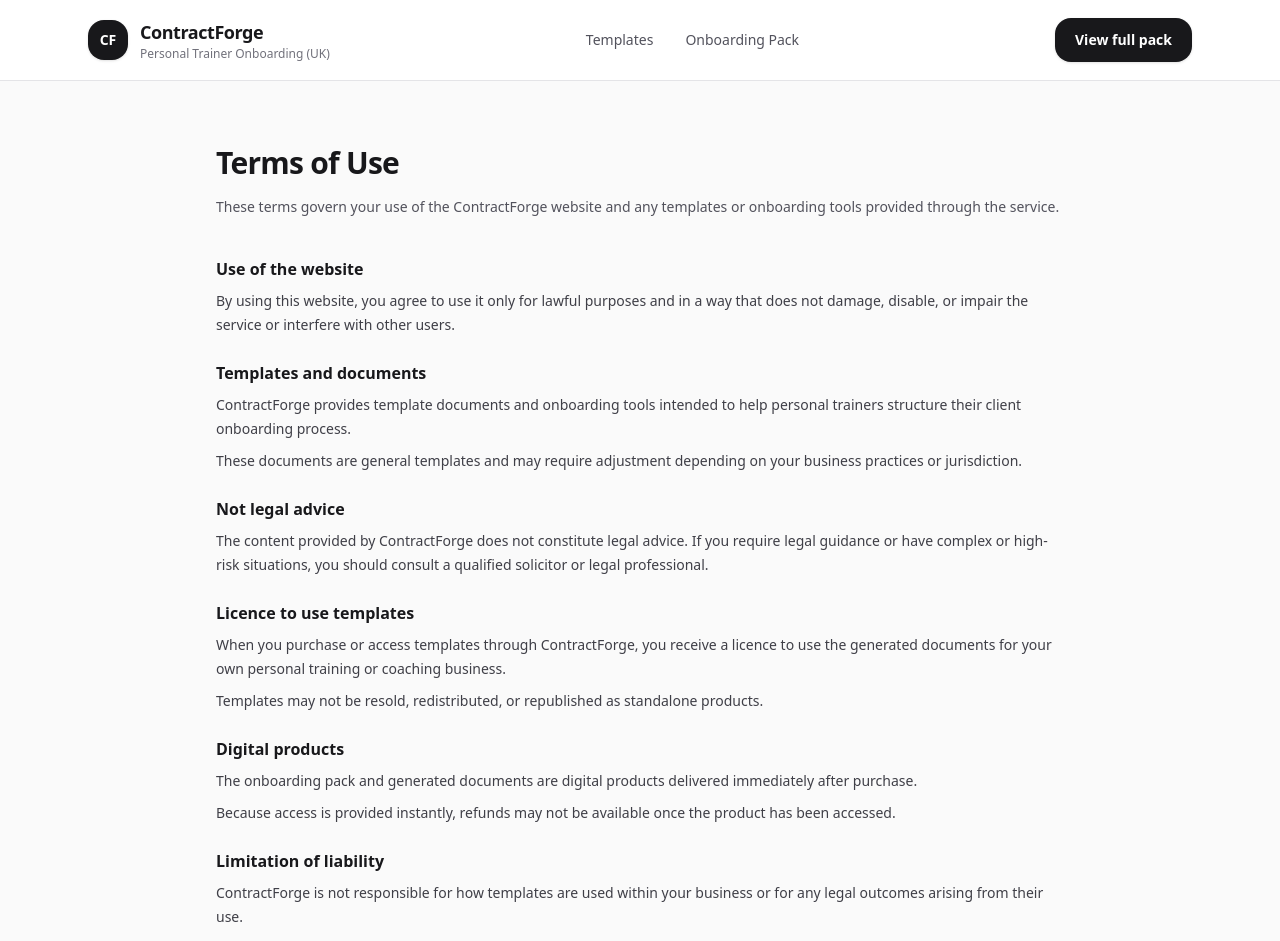
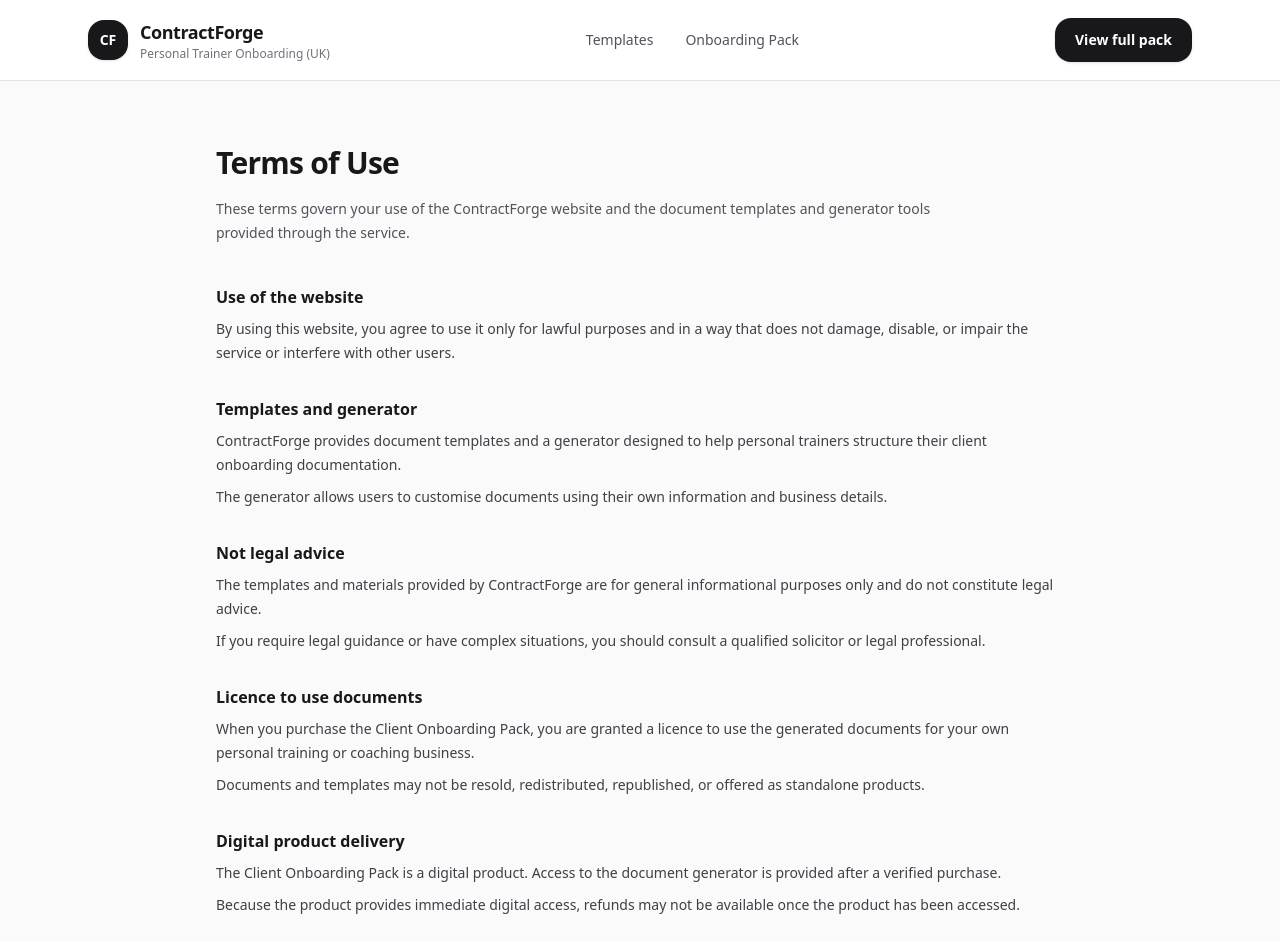
Before and after one commit to Bilaalsid99/contractforge, a Next.js app: page /terms in a window 1280 px wide. Shown: the top 941 px of the page. Built offline with nearby package versions, Linux system fonts and the light colour scheme.

Commit message:
Polish legal pages and restore email flow before deployment

```diff
--- a/src/app/contact/page.tsx
+++ b/src/app/contact/page.tsx
@@ -1,43 +1,55 @@
 export default function ContactPage() {
   return (
     <div className="mx-auto max-w-4xl px-4 py-12 sm:px-6 sm:py-16">
-      <h1 className="text-3xl font-bold tracking-tight text-zinc-900">
-        Contact
-      </h1>
+      <div className="max-w-2xl">
+        <h1 className="text-3xl font-bold tracking-tight text-zinc-900">
+          Contact
+        </h1>
 
-      <p className="mt-4 max-w-2xl text-sm leading-6 text-zinc-600">
-        If you have a question about the onboarding pack, checkout, template
-        access, or anything else related to ContractForge, get in touch.
-      </p>
+        <p className="mt-4 text-sm leading-6 text-zinc-600">
+          If you have a question about the Client Onboarding Pack, payment,
+          access to the generator, or using your documents, get in touch.
+        </p>
+      </div>
 
       <div className="mt-10 grid gap-6 md:grid-cols-2">
         <div className="rounded-2xl border border-zinc-200 bg-white p-6 shadow-sm">
           <h2 className="text-base font-semibold text-zinc-900">Support</h2>
           <p className="mt-2 text-sm leading-6 text-zinc-600">
-            For product questions, purchase issues, access problems, or general
-            support, contact:
+            For product questions, purchase issues, restore-access requests, or
+            general support, contact:
           </p>
           <p className="mt-4 text-sm font-semibold text-zinc-900">
             support@contractforge.co.uk
           </p>
+          <p className="mt-2 text-xs leading-5 text-zinc-500">
+            Please contact us from, or mention, the email address used at
+            checkout where possible.
+          </p>
         </div>
 
         <div className="rounded-2xl border border-zinc-200 bg-white p-6 shadow-sm">
-          <h2 className="text-base font-semibold text-zinc-900">What to include</h2>
+          <h2 className="text-base font-semibold text-zinc-900">
+            What to include
+          </h2>
           <p className="mt-2 text-sm leading-6 text-zinc-600">
-            To help resolve your issue faster, include a short description of the
-            problem and the email address used during checkout or template request.
+            To help resolve your issue faster, include a short description of
+            the problem, what happened, and the email address used during
+            checkout.
           </p>
         </div>
       </div>
 
       <div className="mt-8 rounded-2xl border border-zinc-200 bg-zinc-50 p-6 shadow-sm">
-        <h2 className="text-base font-semibold text-zinc-900">Common reasons to contact us</h2>
+        <h2 className="text-base font-semibold text-zinc-900">
+          Common reasons to contact us
+        </h2>
         <ul className="mt-3 list-disc space-y-2 pl-5 text-sm leading-6 text-zinc-600">
-          <li>Questions about what is included in the onboarding pack</li>
+          <li>Questions about what is included in the Client Onboarding Pack</li>
           <li>Checkout or payment confirmation issues</li>
           <li>Problems accessing the generator after purchase</li>
-          <li>General support about using the templates</li>
+          <li>Restore-access requests after losing access on a device</li>
+          <li>General support about using the generated documents</li>
         </ul>
       </div>
     </div>
--- a/src/app/privacy/page.tsx
+++ b/src/app/privacy/page.tsx
@@ -1,73 +1,106 @@
 export default function PrivacyPage() {
   return (
     <div className="mx-auto max-w-4xl px-4 py-12 sm:px-6 sm:py-16">
-      <h1 className="text-3xl font-bold tracking-tight text-zinc-900">
-        Privacy Policy
-      </h1>
+      <div className="max-w-3xl">
+        <h1 className="text-3xl font-bold tracking-tight text-zinc-900">
+          Privacy Policy
+        </h1>
 
-      <p className="mt-4 text-sm text-zinc-600">
-        This privacy policy explains how ContractForge collects and uses
-        information when you use this website.
-      </p>
+        <p className="mt-4 text-sm leading-6 text-zinc-600">
+          This privacy policy explains how ContractForge collects, uses, and
+          handles limited information when you use this website, purchase the
+          Client Onboarding Pack, or access the document generator.
+        </p>
+      </div>
 
-      <section className="mt-10 space-y-6 text-sm text-zinc-700 leading-6">
+      <section className="mt-10 space-y-8 text-sm leading-6 text-zinc-700">
         <div>
           <h2 className="text-base font-semibold text-zinc-900">
             Information we collect
           </h2>
           <p className="mt-2">
-            ContractForge may collect limited information when you interact
-            with the website, including:
+            ContractForge may collect limited information when you interact with
+            the website, including:
           </p>
-          <ul className="mt-2 list-disc pl-5 space-y-1">
-            <li>Email address when requesting free templates</li>
-            <li>Basic usage data such as page visits</li>
-            <li>Payment confirmation information from Stripe</li>
+          <ul className="mt-3 list-disc space-y-2 pl-5">
+            <li>Contact details you provide, such as your email address</li>
+            <li>Basic website usage information, such as page visits</li>
+            <li>
+              Checkout and purchase-related information needed to verify access
+              after payment
+            </li>
           </ul>
         </div>
 
         <div>
           <h2 className="text-base font-semibold text-zinc-900">
-            Generator form data
+            Generator data
           </h2>
           <p className="mt-2">
-            Information entered into the onboarding generator (such as trainer
-            name, business name, or cancellation terms) is stored locally in
-            your browser using local storage.
+            Information entered into the generator, such as trainer name,
+            business name, session details, and policy terms, is intended to be
+            used to create your documents.
           </p>
           <p className="mt-2">
-            ContractForge does not store generator draft data on its servers.
+            Draft generator data may be stored locally in your browser on your
+            device to support your use of the generator.
+          </p>
+          <p className="mt-2">
+            ContractForge does not intend to store your generator draft content
+            on its own servers as part of the normal document creation flow.
           </p>
         </div>
 
         <div>
           <h2 className="text-base font-semibold text-zinc-900">
-            Payments
+            Payments and checkout
           </h2>
           <p className="mt-2">
-            Payments are processed securely by Stripe. ContractForge does not
-            store your payment card details.
+            Payments are processed by Stripe. ContractForge does not store your
+            full card details.
+          </p>
+          <p className="mt-2">
+            We may use limited checkout-related information, such as purchase
+            status and the email address used during checkout, to confirm access
+            to the purchased product and help with support or restore-access
+            requests.
           </p>
         </div>
 
         <div>
           <h2 className="text-base font-semibold text-zinc-900">
-            Email delivery
+            Cookies and access control
           </h2>
           <p className="mt-2">
-            Free template downloads may be delivered by email. Email delivery
-            services may temporarily process your email address to send the
-            requested content.
+            ContractForge may use cookies or similar browser-based mechanisms to
+            remember whether access has been granted after a verified purchase
+            and to support access to protected areas of the site.
           </p>
         </div>
 
         <div>
           <h2 className="text-base font-semibold text-zinc-900">
-            Data use
+            Email communications
+          </h2>
+          <p className="mt-2">
+            We may use your email address to respond to support requests, help
+            with access issues, or send restore-access links or related service
+            emails connected to your purchase.
+          </p>
+          <p className="mt-2">
+            If free resources or template requests are offered on the site, your
+            email address may also be used to deliver that requested content.
+          </p>
+        </div>
+
+        <div>
+          <h2 className="text-base font-semibold text-zinc-900">
+            How we use information
           </h2>
           <p className="mt-2">
             Information collected through the website is used only to operate
-            the service, deliver requested content, and process purchases.
+            the service, process purchases, verify access, provide support, and
+            deliver requested content.
           </p>
         </div>
 
@@ -76,8 +109,8 @@
             Contact
           </h2>
           <p className="mt-2">
-            If you have questions about this privacy policy, you can contact us
-            via the contact page.
+            If you have questions about this privacy policy, please use the
+            contact page.
           </p>
         </div>
       </section>
--- a/src/app/terms/page.tsx
+++ b/src/app/terms/page.tsx
@@ -1,16 +1,18 @@
 export default function TermsPage() {
   return (
     <div className="mx-auto max-w-4xl px-4 py-12 sm:px-6 sm:py-16">
-      <h1 className="text-3xl font-bold tracking-tight text-zinc-900">
-        Terms of Use
-      </h1>
+      <div className="max-w-3xl">
+        <h1 className="text-3xl font-bold tracking-tight text-zinc-900">
+          Terms of Use
+        </h1>
 
-      <p className="mt-4 text-sm text-zinc-600">
-        These terms govern your use of the ContractForge website and any
-        templates or onboarding tools provided through the service.
-      </p>
+        <p className="mt-4 text-sm leading-6 text-zinc-600">
+          These terms govern your use of the ContractForge website and the
+          document templates and generator tools provided through the service.
+        </p>
+      </div>
 
-      <section className="mt-10 space-y-6 text-sm leading-6 text-zinc-700">
+      <section className="mt-10 space-y-8 text-sm leading-6 text-zinc-700">
         <div>
           <h2 className="text-base font-semibold text-zinc-900">
             Use of the website
@@ -24,16 +26,16 @@
 
         <div>
           <h2 className="text-base font-semibold text-zinc-900">
-            Templates and documents
+            Templates and generator
           </h2>
           <p className="mt-2">
-            ContractForge provides template documents and onboarding tools
-            intended to help personal trainers structure their client
-            onboarding process.
+            ContractForge provides document templates and a generator designed
+            to help personal trainers structure their client onboarding
+            documentation.
           </p>
           <p className="mt-2">
-            These documents are general templates and may require adjustment
-            depending on your business practices or jurisdiction.
+            The generator allows users to customise documents using their own
+            information and business details.
           </p>
         </div>
 
@@ -42,39 +44,42 @@
             Not legal advice
           </h2>
           <p className="mt-2">
-            The content provided by ContractForge does not constitute legal
-            advice. If you require legal guidance or have complex or
-            high-risk situations, you should consult a qualified solicitor
-            or legal professional.
+            The templates and materials provided by ContractForge are for
+            general informational purposes only and do not constitute legal
+            advice.
+          </p>
+          <p className="mt-2">
+            If you require legal guidance or have complex situations, you should
+            consult a qualified solicitor or legal professional.
           </p>
         </div>
 
         <div>
           <h2 className="text-base font-semibold text-zinc-900">
-            Licence to use templates
+            Licence to use documents
           </h2>
           <p className="mt-2">
-            When you purchase or access templates through ContractForge,
-            you receive a licence to use the generated documents for your
-            own personal training or coaching business.
+            When you purchase the Client Onboarding Pack, you are granted a
+            licence to use the generated documents for your own personal
+            training or coaching business.
           </p>
           <p className="mt-2">
-            Templates may not be resold, redistributed, or republished as
-            standalone products.
+            Documents and templates may not be resold, redistributed,
+            republished, or offered as standalone products.
           </p>
         </div>
 
         <div>
           <h2 className="text-base font-semibold text-zinc-900">
-            Digital products
+            Digital product delivery
           </h2>
           <p className="mt-2">
-            The onboarding pack and generated documents are digital
-            products delivered immediately after purchase.
+            The Client Onboarding Pack is a digital product. Access to the
+            document generator is provided after a verified purchase.
           </p>
           <p className="mt-2">
-            Because access is provided instantly, refunds may not be
-            available once the product has been accessed.
+            Because the product provides immediate digital access, refunds may
+            not be available once the product has been accessed.
           </p>
         </div>
 
@@ -83,14 +88,12 @@
             Limitation of liability
           </h2>
           <p className="mt-2">
-            ContractForge is not responsible for how templates are used
-            within your business or for any legal outcomes arising from
-            their use.
+            ContractForge is not responsible for how templates are used within
+            your business or for any legal outcomes arising from their use.
           </p>
           <p className="mt-2">
-            You remain responsible for ensuring that your client agreements
-            and onboarding processes comply with applicable laws and
-            regulations.
+            You remain responsible for ensuring that your client agreements and
+            onboarding processes comply with applicable laws and regulations.
           </p>
         </div>
 
@@ -99,9 +102,9 @@
             Changes to these terms
           </h2>
           <p className="mt-2">
-            These terms may be updated from time to time. Continued use of
-            the website after changes are made constitutes acceptance of
-            the updated terms.
+            These terms may be updated from time to time. Continued use of the
+            website after updates are published constitutes acceptance of the
+            revised terms.
           </p>
         </div>
       </section>
--- a/src/components/home-preview-builder.tsx
+++ b/src/components/home-preview-builder.tsx
@@ -188,8 +188,7 @@
           </p>
 
           <p className="mt-2 text-sm text-zinc-500">
-            Your generator answers stay in your browser and are not stored as
-            server-side drafts.
+            Build your documents in minutes.
           </p>
 
           <div className="mt-8 grid gap-3 sm:grid-cols-2">
--- a/src/lib/email/sendRestoreAccessEmail.ts
+++ b/src/lib/email/sendRestoreAccessEmail.ts
@@ -29,7 +29,7 @@
           Open my onboarding pack
         </a>
       </p>
-      <p>Keep this email so you can restore access later on any device.</p>
+      <p>This restore link can be used to regain access for the next 30 days.</p>
       <p>Your pack includes:</p>
       <ul>
         <li>Personal Training Agreement</li>
@@ -46,6 +46,6 @@
 Open your onboarding pack:
 ${params.restoreUrl}
 
-Keep this email so you can restore access later on any device.`,
+This restore link can be used to regain access for the next 30 days.`,
   });
 }
--- a/src/lib/stripe/restore.ts
+++ b/src/lib/stripe/restore.ts
@@ -12,10 +12,22 @@
   product: "pt-client-onboarding-pack";
   sessionId: string;
   email: string;
+  exp: number;
 };
 
-export function createRestoreToken(payload: RestorePayload) {
-  const body = Buffer.from(JSON.stringify(payload), "utf8").toString("base64url");
+const RESTORE_TOKEN_TTL_SECONDS = 60 * 60 * 24 * 30;
+
+export function createRestoreToken(payload: {
+  product: "pt-client-onboarding-pack";
+  sessionId: string;
+  email: string;
+}) {
+  const fullPayload: RestorePayload = {
+    ...payload,
+    exp: Math.floor(Date.now() / 1000) + RESTORE_TOKEN_TTL_SECONDS,
+  };
+
+  const body = Buffer.from(JSON.stringify(fullPayload), "utf8").toString("base64url");
   const sig = crypto.createHmac("sha256", secret).update(body).digest("base64url");
   return `${body}.${sig}`;
 }
@@ -42,8 +54,14 @@
     if (
       parsed.product !== "pt-client-onboarding-pack" ||
       !parsed.sessionId ||
-      !parsed.email
+      !parsed.email ||
+      !parsed.exp
     ) {
+      return null;
+    }
+
+    const now = Math.floor(Date.now() / 1000);
+    if (parsed.exp < now) {
       return null;
     }
 
```
Also changed, not shown: 1 other file (tests, documents, lock files or other folders).
